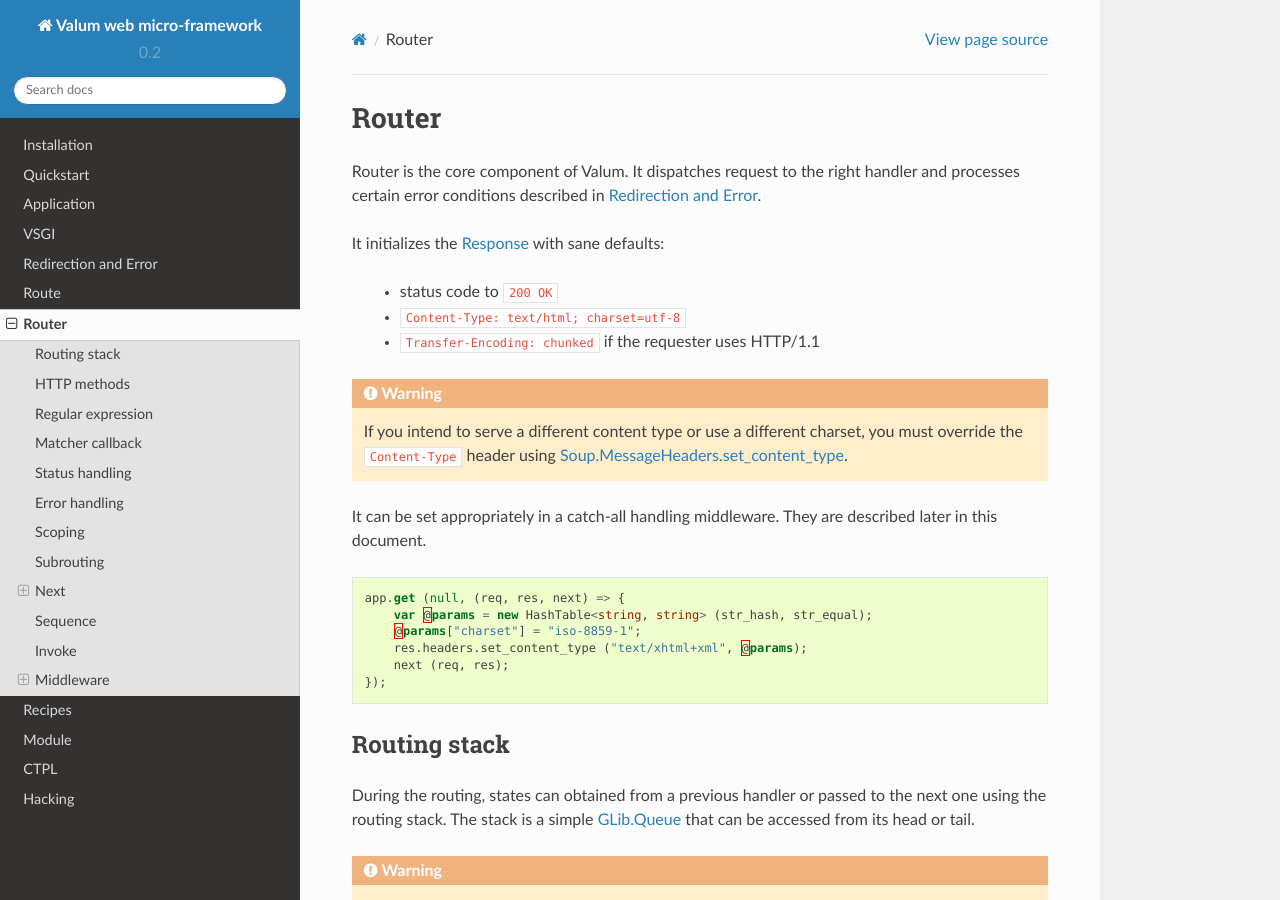
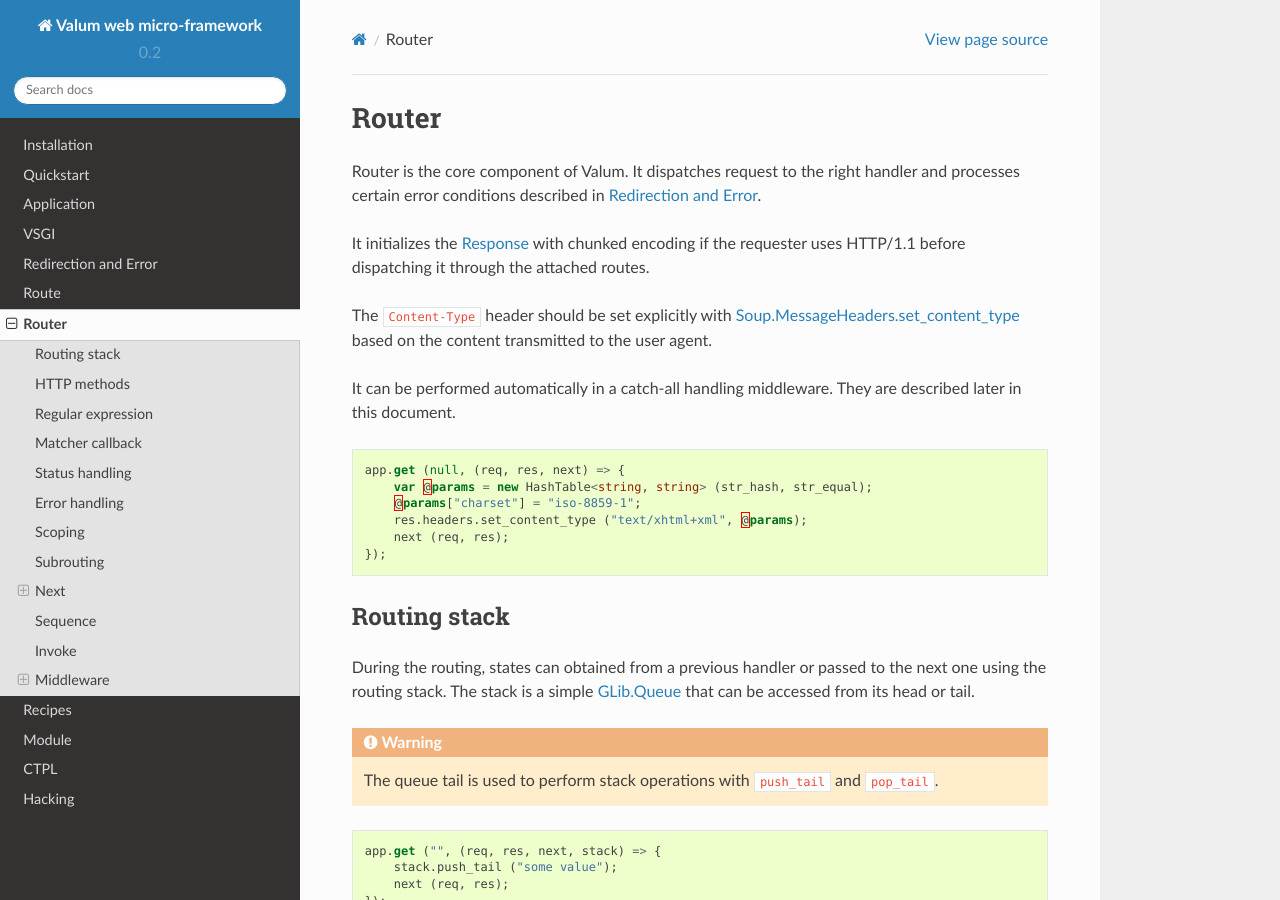
Before and after one commit to valum-framework/valum, a Sphinx documentation site: the page built from docs/router.rst, in a window 1280 px wide and 900 px high. Built offline with Sphinx 7.4.7 and the Read the Docs theme 2.0.0, drawn with Linux system fonts in a browser that asks for light colours; pages that are not in the unit, such as notebooks, are missing from menus.

Commit message:
Improve initialization in 'Router.handle'
Do not assign the response status to '200 OK', it's already done by
VSGI.

Since 'VSGI.Soup.Response' overwrites the 'status' property, it has to
be set manually in the server handler.

Do not initialize the 'Content-Type' header: under many circumstances
(like #143), it is better to have minimal headers.

The 'Content-Type' should be set explicitly, it's wrong to assume it
defaults to HTML.

Update tests and example to honor the new behaviour.

```diff
--- a/docs/router.rst
+++ b/docs/router.rst
@@ -5,22 +5,17 @@
 handler and processes certain error conditions described in
 :doc:`redirection-and-error`.
 
-It initializes the :doc:`vsgi/response` with sane defaults:
+It initializes the :doc:`vsgi/response` with chunked encoding if the requester
+uses HTTP/1.1 before dispatching it through the attached routes.
 
- - status code to ``200 OK``
- - ``Content-Type: text/html; charset=utf-8``
- - ``Transfer-Encoding: chunked`` if the requester uses HTTP/1.1
-
-.. warning::
-
-    If you intend to serve a different content type or use a different
-    charset, you must override the ``Content-Type`` header using
-    `Soup.MessageHeaders.set_content_type`_.
-
-It can be set appropriately in a catch-all handling middleware. They are
-described later in this document.
+The ``Content-Type`` header should be set explicitly with
+`Soup.MessageHeaders.set_content_type`_ based on the content transmitted to the
+user agent.
 
 .. _Soup.MessageHeaders.set_content_type: http://valadoc.org/#!api=libsoup-2.4/Soup.MessageHeaders.set_content_type
+
+It can be performed automatically in a catch-all handling middleware. They are
+described later in this document.
 
 .. code:: vala
 
```
Also changed, not shown: 4 other files.
